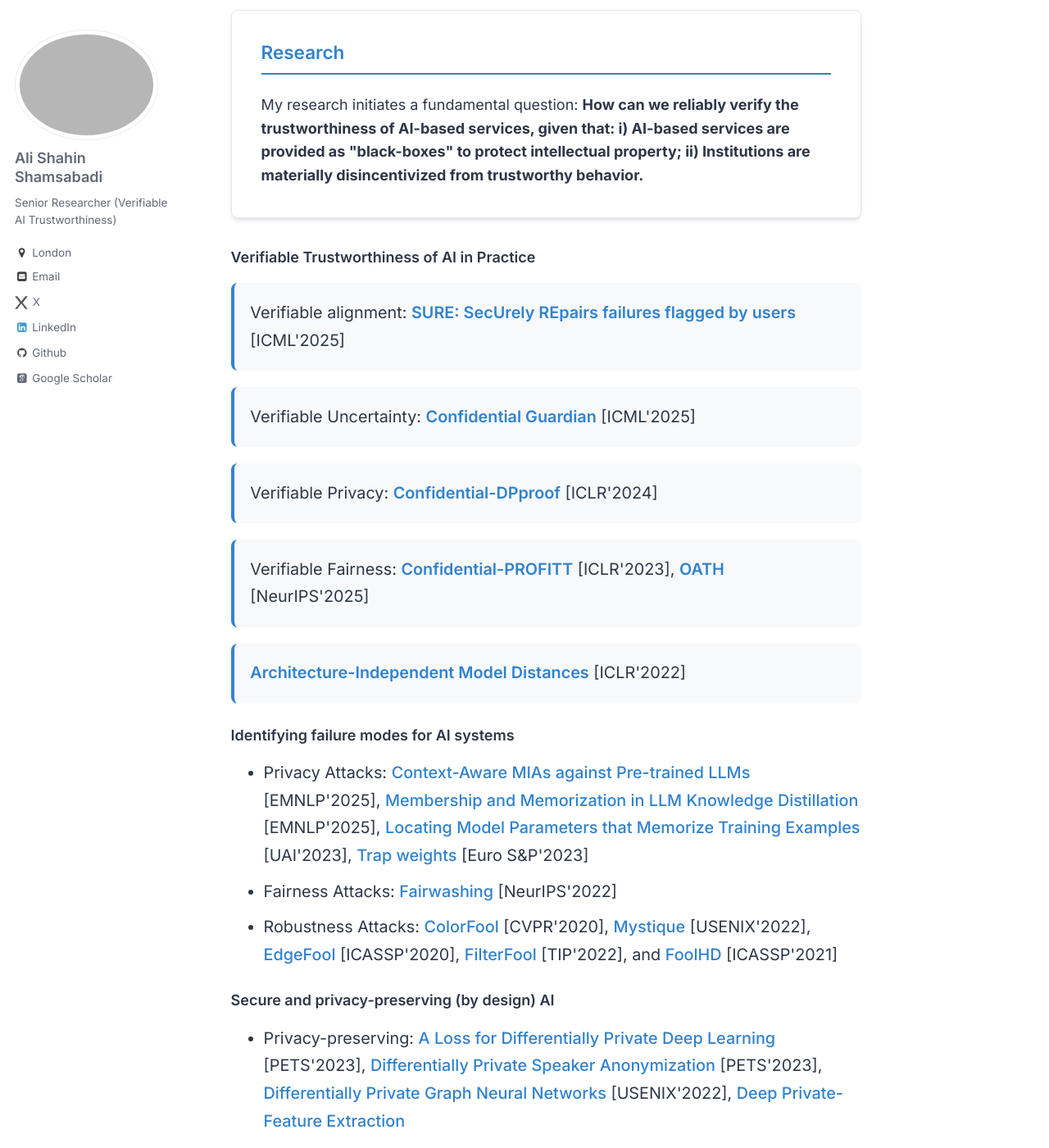
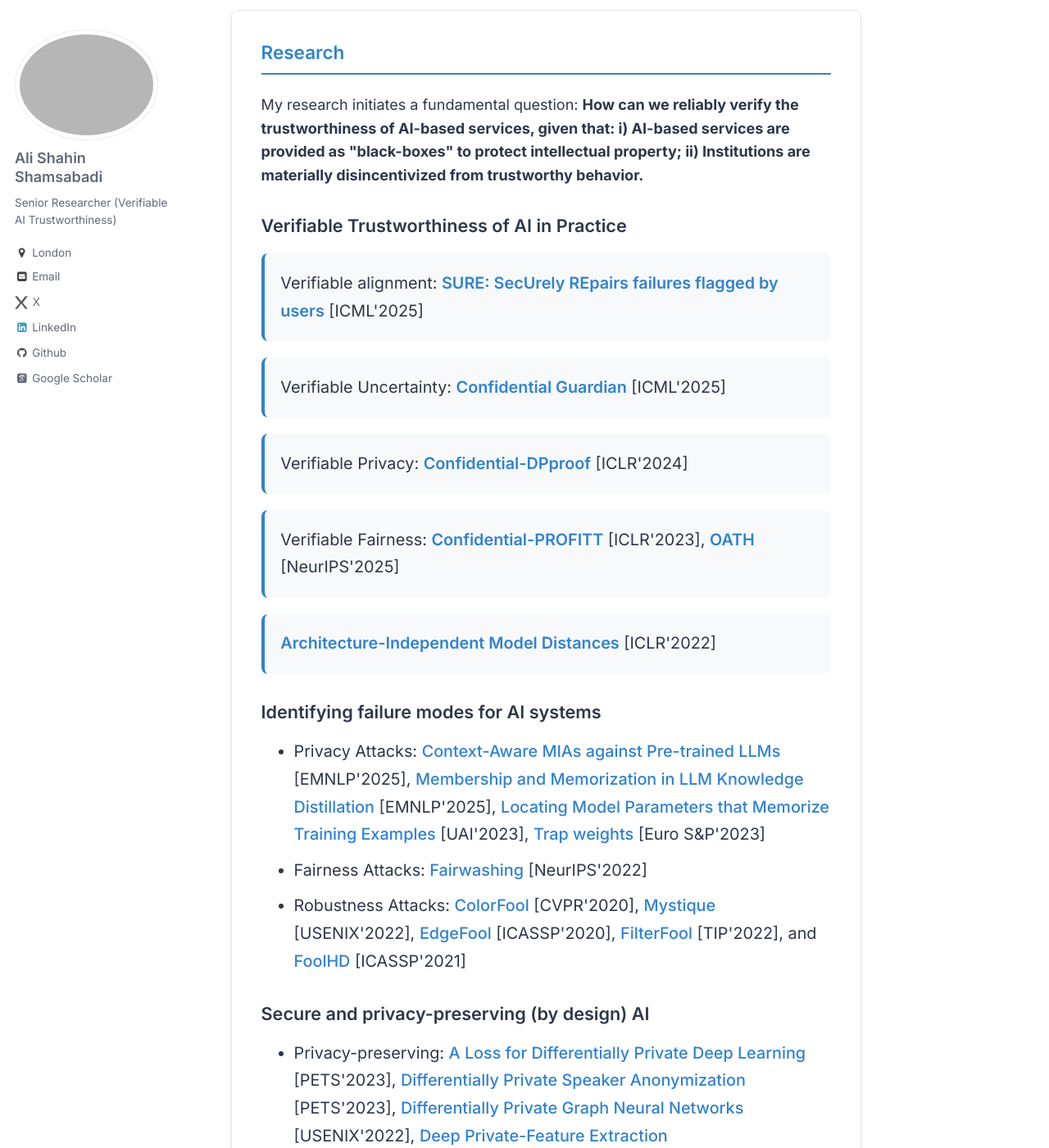
Before and after one commit to AliShahin/AliShahin.github.io, a Jekyll site: the page built from _pages/about.md, in a window 1280 px wide and 1400 px high, scrolled down 963 px. Shown: the whole window at 82% size. Built offline with Jekyll 4.4.1, drawn with Linux system fonts in a browser that asks for light colours; some web fonts are replaced.

Commit message:
🔧 Consolidate all research subsections within main Research section
- Move all research subsections inside the research-section div
- Convert ### headings to <h3> tags for proper hierarchy
- Add CSS styling for h3 headings within research sections
- Remove inline styles from research links to use consistent CSS
- Create unified research section with all related content

```diff
--- a/_pages/about.md
+++ b/_pages/about.md
@@ -53,9 +53,7 @@ redirect_from:
 My research initiates a fundamental question:
 <strong> How can we reliably verify the trustworthiness of AI-based services, given that: i) AI-based services are provided as "black-boxes" to protect intellectual property; ii) Institutions are materially disincentivized from trustworthy behavior. </strong>
 
-</div>
-
-### Verifiable Trustworthiness of AI in Practice
+<h3>Verifiable Trustworthiness of AI in Practice</h3>
 
 <div class="publication-list">
 <ul>
@@ -67,31 +65,30 @@ My research initiates a fundamental question:
 </ul>
 </div>
 
-
-### Identifying failure modes for AI systems
+<h3>Identifying failure modes for AI systems</h3>
 <ul>
-  <li>Privacy Attacks: <a href="https://arxiv.org/pdf/2409.13745" style="color:#8e44ad;">Context-Aware MIAs against Pre-trained LLMs</a> [EMNLP'2025], <a href="https://arxiv.org/pdf/2508.07054" style="color:#8e44ad;">Membership and Memorization in LLM Knowledge Distillation</a> [EMNLP'2025], <a href="https://openreview.net/pdf?id=oVn5GLyONY" style="color:#8e44ad;">Locating Model Parameters that Memorize Training Examples</a> [UAI'2023], <a href="https://arxiv.org/pdf/2112.02918.pdf" style="color:#8e44ad;">Trap weights</a> [Euro S&amp;P'2023]</li>
-  <li>Fairness Attacks: <a href="https://openreview.net/pdf?id=3vmKQUctNy" style="color:#8e44ad;">Fairwashing</a> [NeurIPS'2022]</li>
-  <li>Robustness Attacks: <a href="https://openaccess.thecvf.com/content_CVPR_2020/papers/Shamsabadi_ColorFool_Semantic_Adversarial_Colorization_CVPR_2020_paper.pdf" style="color:#8e44ad;">ColorFool</a> [CVPR'2020], <a href="https://arxiv.org/pdf/2202.02751.pdf" style="color:#8e44ad;">Mystique</a> [USENIX'2022], <a href="https://arxiv.org/pdf/1910.12227.pdf" style="color:#8e44ad;">EdgeFool</a> [ICASSP'2020], <a href="https://arxiv.org/pdf/2008.06069.pdf" style="color:#8e44ad;">FilterFool</a> [TIP'2022], and <a href="https://arxiv.org/pdf/2011.08483.pdf" style="color:#8e44ad;">FoolHD</a> [ICASSP'2021]</li>
+  <li>Privacy Attacks: <a href="https://arxiv.org/pdf/2409.13745">Context-Aware MIAs against Pre-trained LLMs</a> [EMNLP'2025], <a href="https://arxiv.org/pdf/2508.07054">Membership and Memorization in LLM Knowledge Distillation</a> [EMNLP'2025], <a href="https://openreview.net/pdf?id=oVn5GLyONY">Locating Model Parameters that Memorize Training Examples</a> [UAI'2023], <a href="https://arxiv.org/pdf/2112.02918.pdf">Trap weights</a> [Euro S&amp;P'2023]</li>
+  <li>Fairness Attacks: <a href="https://openreview.net/pdf?id=3vmKQUctNy">Fairwashing</a> [NeurIPS'2022]</li>
+  <li>Robustness Attacks: <a href="https://openaccess.thecvf.com/content_CVPR_2020/papers/Shamsabadi_ColorFool_Semantic_Adversarial_Colorization_CVPR_2020_paper.pdf">ColorFool</a> [CVPR'2020], <a href="https://arxiv.org/pdf/2202.02751.pdf">Mystique</a> [USENIX'2022], <a href="https://arxiv.org/pdf/1910.12227.pdf">EdgeFool</a> [ICASSP'2020], <a href="https://arxiv.org/pdf/2008.06069.pdf">FilterFool</a> [TIP'2022], and <a href="https://arxiv.org/pdf/2011.08483.pdf">FoolHD</a> [ICASSP'2021]</li>
 </ul>
 
-
-
-### Secure and privacy-preserving (by design) AI
+<h3>Secure and privacy-preserving (by design) AI</h3>
 
 <ul>
   <li>Privacy-preserving:
-    <a href="https://petsymposium.org/popets/2023/popets-2023-0083.pdf" style="color:#8e44ad;">A Loss for Differentially Private Deep Learning</a> [PETS'2023],
-    <a href="https://arxiv.org/pdf/2202.11823.pdf" style="color:#8e44ad;">Differentially Private Speaker Anonymization</a> [PETS'2023],
-    <a href="https://arxiv.org/pdf/2203.00949.pdf" style="color:#8e44ad;">Differentially Private Graph Neural Networks</a> [USENIX'2022],
-    <a href="https://arxiv.org/pdf/1802.03151.pdf" style="color:#8e44ad;">Deep Private-Feature Extraction</a>
+    <a href="https://petsymposium.org/popets/2023/popets-2023-0083.pdf">A Loss for Differentially Private Deep Learning</a> [PETS'2023],
+    <a href="https://arxiv.org/pdf/2202.11823.pdf">Differentially Private Speaker Anonymization</a> [PETS'2023],
+    <a href="https://arxiv.org/pdf/2203.00949.pdf">Differentially Private Graph Neural Networks</a> [USENIX'2022],
+    <a href="https://arxiv.org/pdf/1802.03151.pdf">Deep Private-Feature Extraction</a>
   </li>
   <li>Secure:
-    <a href="https://arxiv.org/pdf/1907.03372" style="color:#8e44ad;">Two-Party Secure Neural Network Training and Prediction</a> [CCS'2019],
-    <a href="https://arxiv.org/pdf/2004.05703" style="color:#8e44ad;">Model Privacy at the Edge using Trusted Execution Environments</a> [MobiSys'2020],
-    <a href="https://arxiv.org/pdf/2004.05574" style="color:#8e44ad;">From Local to Distributed Private Training and Prediction</a> [TIFS'2020]
+    <a href="https://arxiv.org/pdf/1907.03372">Two-Party Secure Neural Network Training and Prediction</a> [CCS'2019],
+    <a href="https://arxiv.org/pdf/2004.05703">Model Privacy at the Edge using Trusted Execution Environments</a> [MobiSys'2020],
+    <a href="https://arxiv.org/pdf/2004.05574">From Local to Distributed Private Training and Prediction</a> [TIFS'2020]
   </li>
 </ul>
+
+</div>
 
 
 <div class="research-section">
--- a/_sass/_custom.scss
+++ b/_sass/_custom.scss
@@ -22,6 +22,14 @@
     border-bottom: 2px solid #3182ce !important;
     padding-bottom: 0.5em;
     margin-top: 0;
+  }
+
+  h3 {
+    color: #2d3748 !important;
+    font-weight: 600;
+    margin-top: 1.5em;
+    margin-bottom: 0.75em;
+    font-size: 1.2em;
   }
 
   /* Also target h2 that might be in the next line after div */
```
